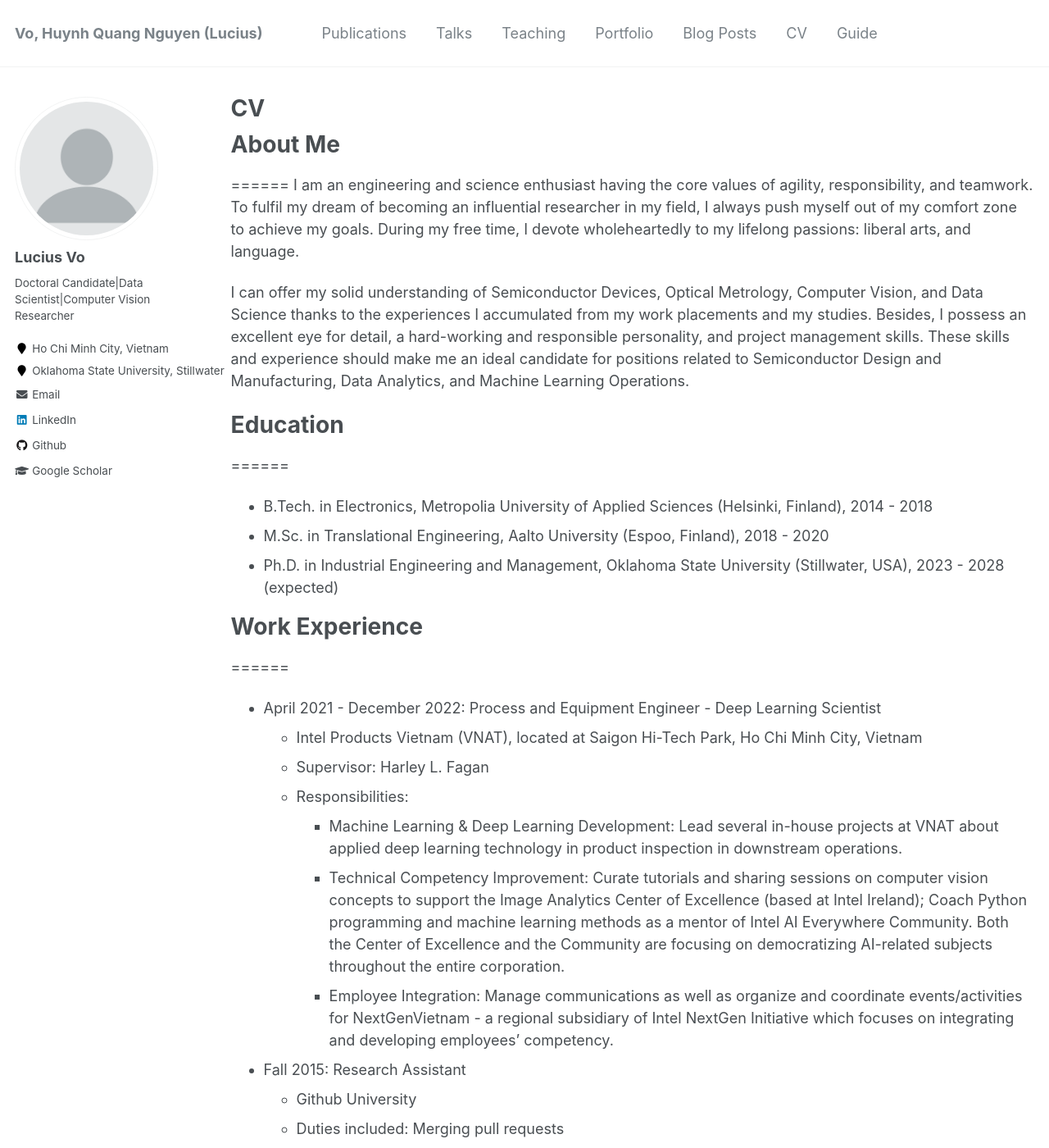
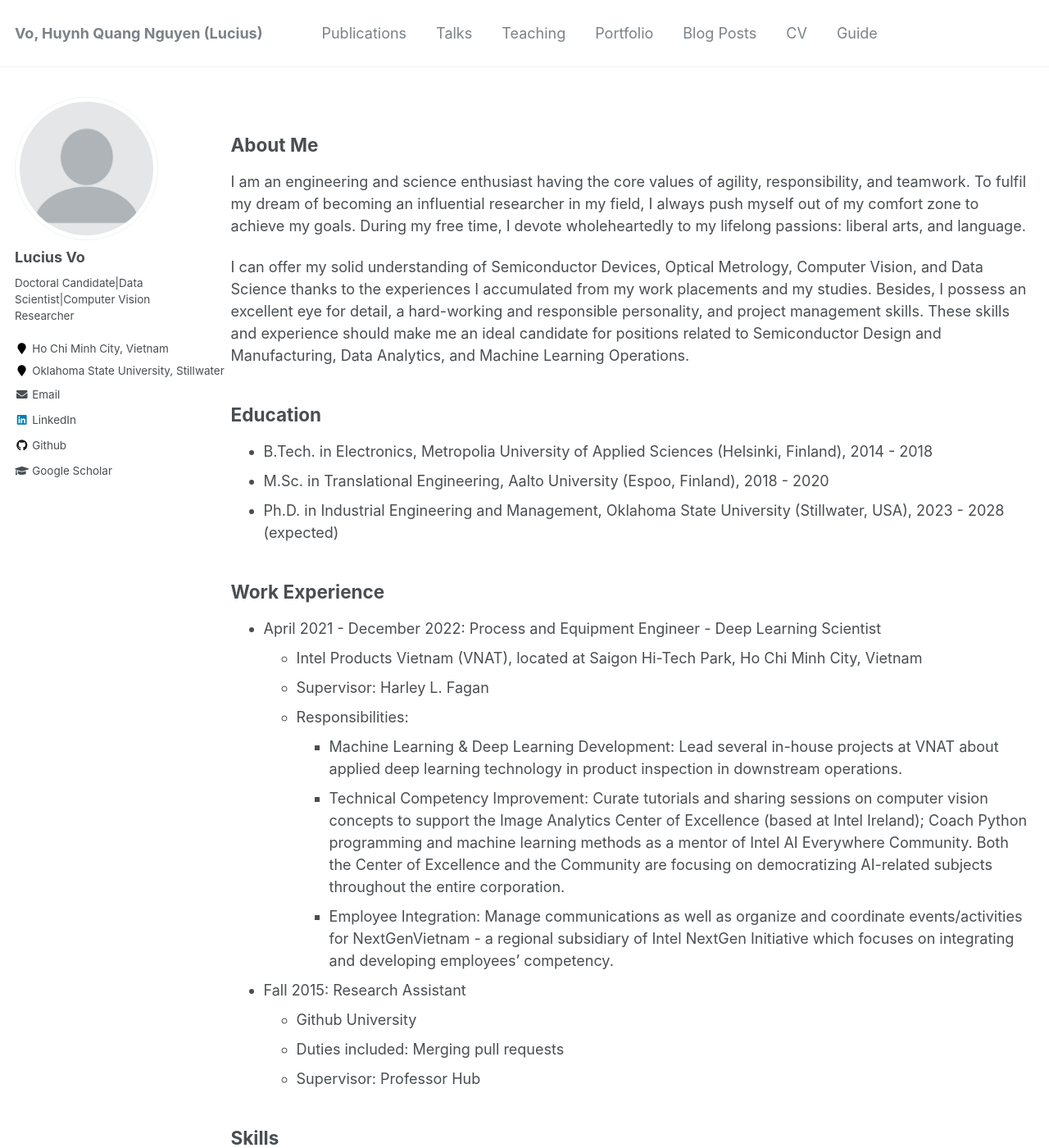
Before and after one commit to vohuynhquangnguyen/vohuynhquangnguyen.github.io, a Jekyll site: the page built from _pages/cv.md, in a window 1280 px wide and 1400 px high. Shown: the whole window at 82% size. Built offline with Jekyll 4.4.1, drawn with Linux system fonts in a browser that asks for light colours; some of the changed text lies outside the part shown.

Commit message:
Update cv.md

```diff
--- a/_pages/cv.md
+++ b/_pages/cv.md
@@ -1,6 +1,6 @@
 ---
 layout: archive
-title: "CV"
+title: ""
 permalink: /cv/
 author_profile: true
 redirect_from:
@@ -9,20 +9,17 @@ redirect_from:
 
 {% include base_path %}
 
-# About Me
-======
+## About Me
 I am an engineering and science enthusiast having the core values of agility, responsibility, and teamwork. To fulfil my dream of becoming an influential researcher in my field, I always push myself out of my comfort zone to achieve my goals. During my free time, I devote wholeheartedly to my lifelong passions: liberal arts, and language.
 
 I can offer my solid understanding of Semiconductor Devices, Optical Metrology, Computer Vision, and Data Science thanks to the experiences I accumulated from my work placements and my studies. Besides, I possess an excellent eye for detail, a hard-working and responsible personality, and project management skills. These skills and experience should make me an ideal candidate for positions related to Semiconductor Design and Manufacturing, Data Analytics, and Machine Learning Operations.
 
-# Education
-======
+## Education
 * B.Tech. in Electronics, Metropolia University of Applied Sciences (Helsinki, Finland), 2014 - 2018
 * M.Sc. in Translational Engineering, Aalto University (Espoo, Finland), 2018 - 2020
 * Ph.D. in Industrial Engineering and Management, Oklahoma State University (Stillwater, USA), 2023 - 2028 (expected)
 
-# Work Experience
-======
+## Work Experience
 * April 2021 - December 2022: Process and Equipment Engineer - Deep Learning Scientist
   * Intel Products Vietnam (VNAT), located at Saigon Hi-Tech Park, Ho Chi Minh City, Vietnam
   * Supervisor: Harley L. Fagan
@@ -37,8 +34,7 @@ I can offer my solid understanding of Semiconductor Devices, Optical Metrology,
   * Duties included: Merging pull requests
   * Supervisor: Professor Hub
 
-# Skills
-======
+## Skills
 * Skill 1
 * Skill 2
   * Sub-skill 2.1
@@ -46,20 +42,17 @@ I can offer my solid understanding of Semiconductor Devices, Optical Metrology,
   * Sub-skill 2.3
 * Skill 3
 
-# Publications
-======
+## Publications
   <ul>{% for post in site.publications %}
     {% include archive-single-cv.html %}
   {% endfor %}</ul>
 
-# Talks
-======
+## Talks
   <ul>{% for post in site.talks %}
     {% include archive-single-talk-cv.html %}
   {% endfor %}</ul>
 
 # Teaching
-======
   <ul>{% for post in site.teaching %}
     {% include archive-single-cv.html %}
   {% endfor %}</ul>
```
